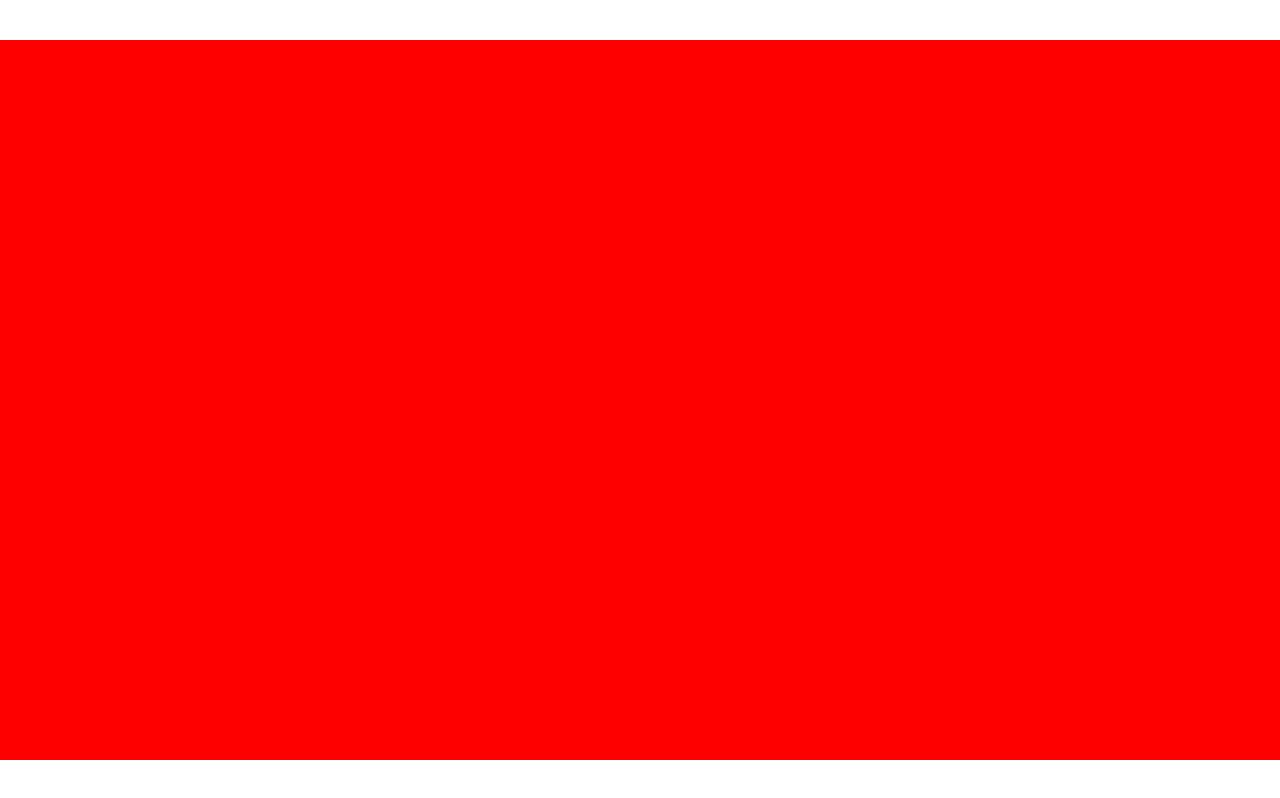
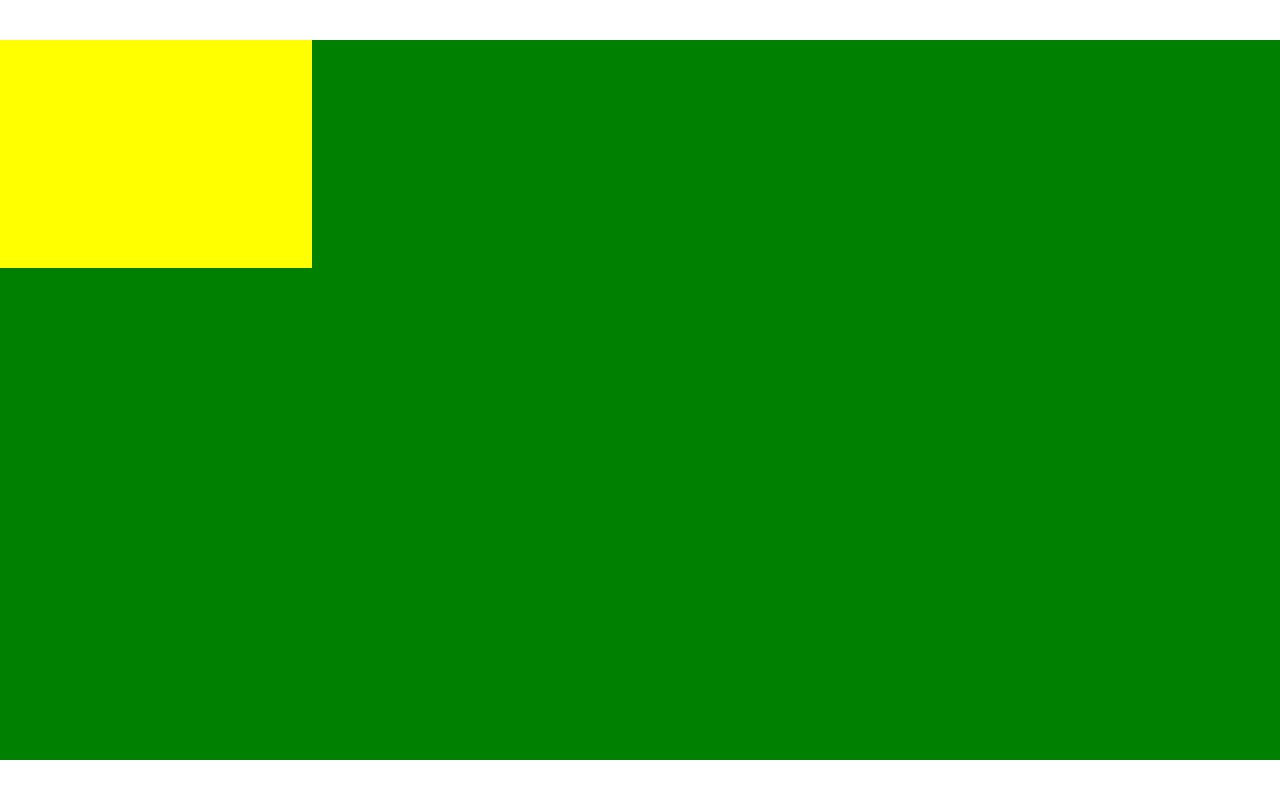
Before and after one commit to leigp555/bigScreen, a Vue app: page / in a window 1280 px wide. Built offline with nearby package versions, Linux system fonts and the light colour scheme.

Commit message:
创建一个css计算函数

```diff
--- a/src/App.vue
+++ b/src/App.vue
@@ -1,5 +1,7 @@
 <template>
- <div id="demo" :style=demoStyle></div>
+ <div id="demo" :style=demoStyle>
+   <div class="x"></div>
+ </div>
 </template>
 
 
@@ -18,16 +20,23 @@ style.innerHTML=string
 document.head.appendChild(style)
 //上下左右居中对其
 const marginTop=(deviceHeight-pagHeight)/2
-const marginRight=(deviceWidth-pagWidth)/2
 const demoStyle=computed(()=>{
-  return {"width":pagWidth+'px',"height":pagHeight+'px',"marginTop":marginTop+'px',"marginLeft":marginRight+'px'}
+  return {"width":pagWidth+'px',"height":pagHeight+'px',"marginTop":marginTop+'px'}
 })
 </script>
 
 
-<style>
+<style lang="scss" scoped>
+@import "helper";
 #demo{
-  background-color: red;
+  margin-right: auto;
+  margin-left: auto;
+  background-color: green;
+  .x{
+    width: px(468);
+    height: px(342);
+    background-color: yellow;
+  }
 }
 
 </style>
--- /dev/null
+++ b/src/helper.scss
@@ -0,0 +1,3 @@
+@function px($n){
+  @return  $n/1920*100rem
+}
```
